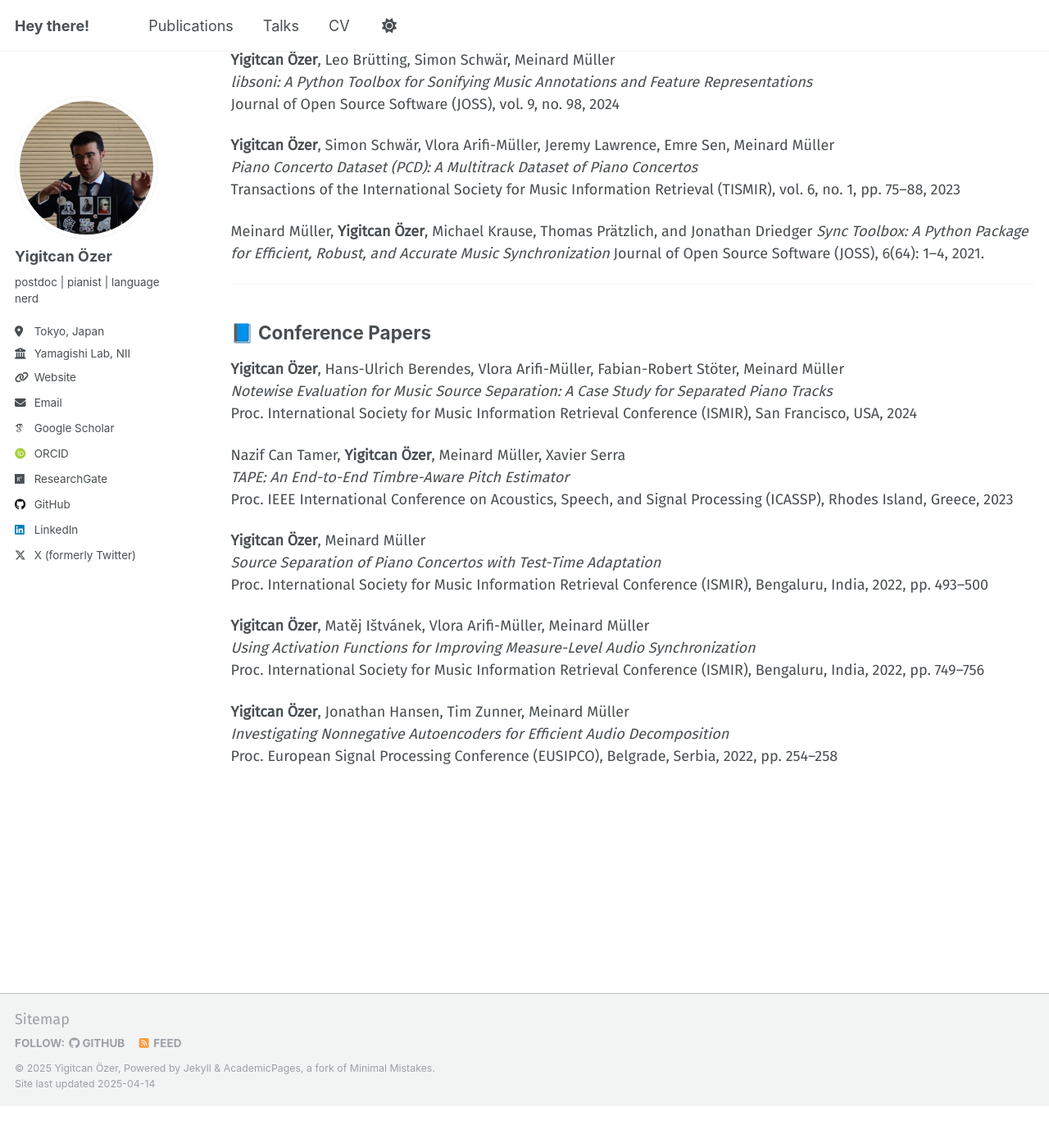
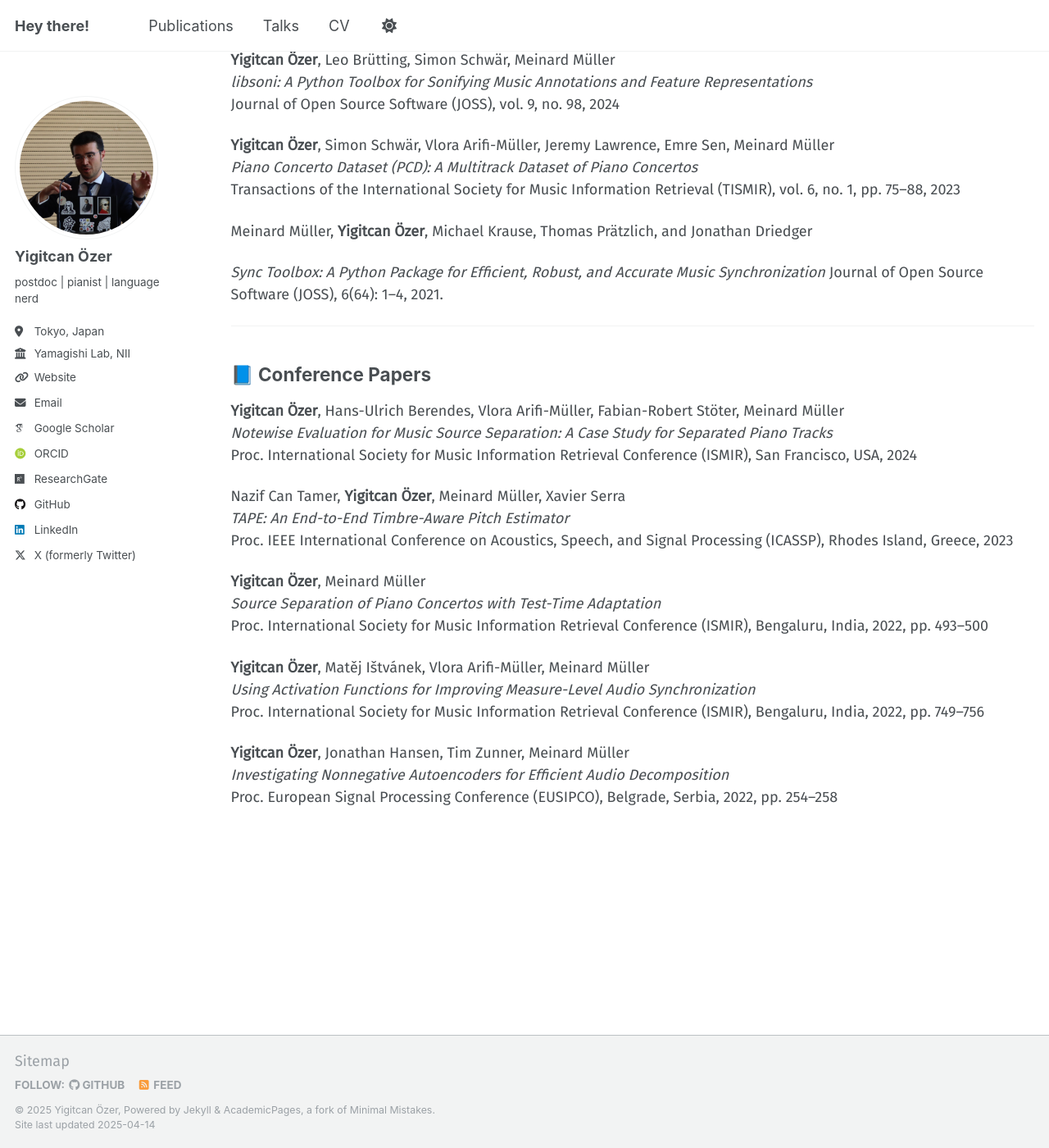
Before and after one commit to yiitozer/yiitozer.github.io, a Jekyll site: the page built from _pages/publications.md, in a window 1280 px wide and 1400 px high, scrolled down 498 px. Shown: the whole window at 82% size. Built offline with Jekyll 4.4.1, drawn with Linux system fonts in a browser that asks for light colours; some web fonts are replaced; before the commit the page ends 1847 px from its top, so only the background shows below that.

Commit message:
now ready

```diff
--- a/_pages/publications.md
+++ b/_pages/publications.md
@@ -34,6 +34,7 @@ Journal of Open Source Software (JOSS), vol. 9, no. 98, 2024
 Transactions of the International Society for Music Information Retrieval (TISMIR), vol. 6, no. 1, pp. 75–88, 2023
 
 Meinard Müller, **Yigitcan Özer**, Michael Krause, Thomas Prätzlich, and Jonathan Driedger
+
 *Sync Toolbox: A Python Package for Efficient, Robust, and Accurate Music Synchronization*
 Journal of Open Source Software (JOSS), 6(64): 1–4, 2021.
 
--- a/assets/css/custom.css
+++ b/assets/css/custom.css
@@ -1,5 +1,5 @@
-body, html, .page, .archive {
-    font-family: 'Fira Sans', sans-serif !important;
+body {
+    font-family: 'Fira Sans', sans-serif;
   }
 
   /* Define color variables for theme */
```
